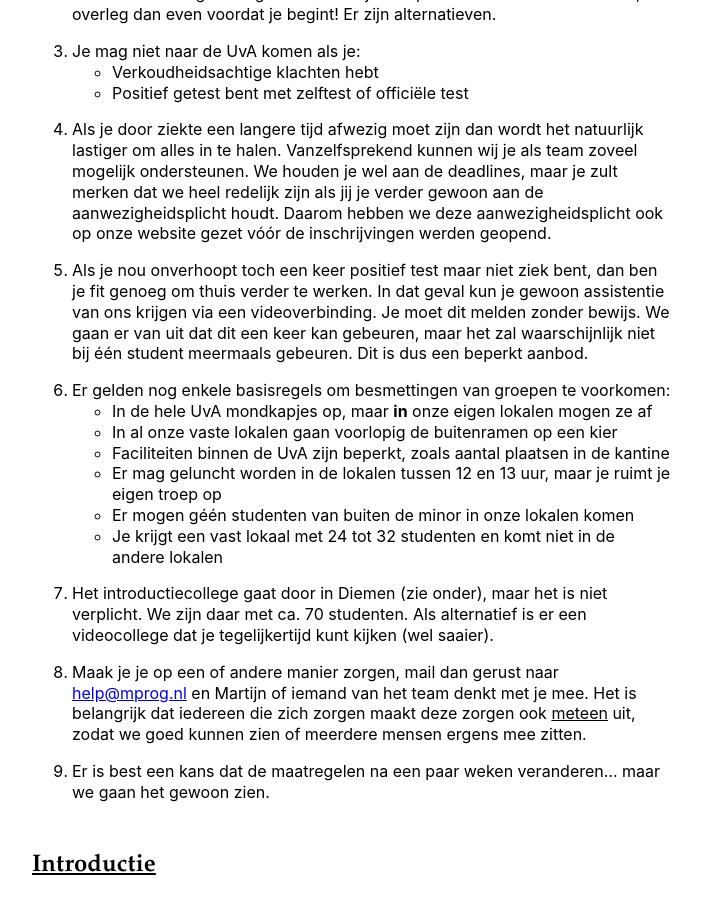
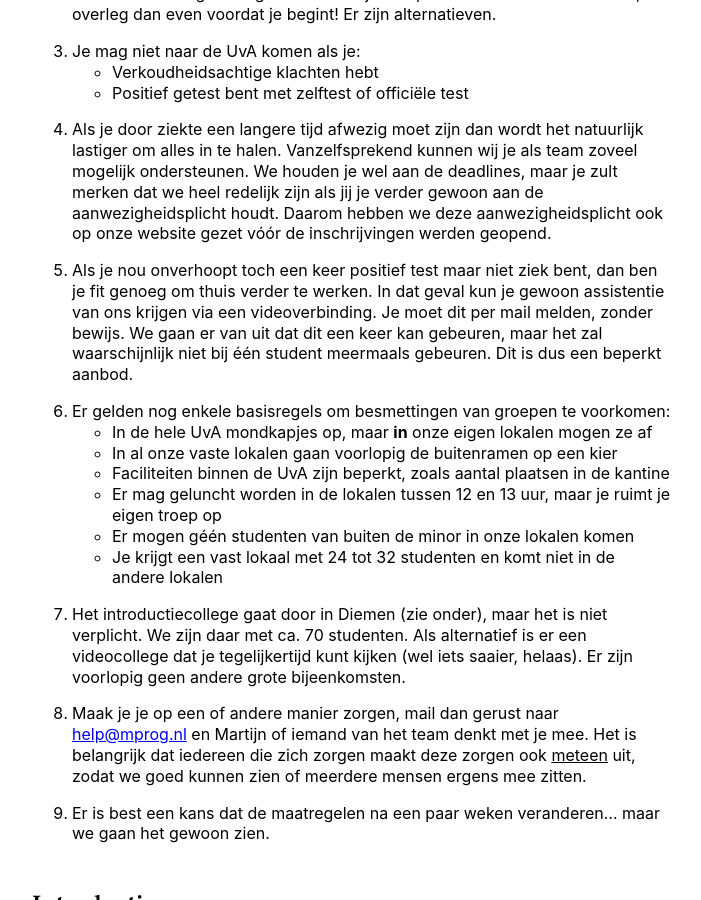
Before and after one commit to minprog/welkom, a Jekyll site: the page built from fulltime/index.md, in a window 1280 px wide and 900 px high, scrolled down 1346 px. Shown: the whole window, without its empty margins (288-989 px from the left). Built offline with Jekyll 4.4.1, drawn with Linux system fonts in a browser that asks for light colours; our own code applies the rules of GitHub Pages for plain Markdown files.

Commit message:
fulltime

```diff
--- a/fulltime/index.md
+++ b/fulltime/index.md
@@ -30,7 +30,7 @@ We hopen jullie allemaal te spreken in de eerste paar dagen van de minor, maar m
 
 4. Als je door ziekte een langere tijd afwezig moet zijn dan wordt het natuurlijk lastiger om alles in te halen. Vanzelfsprekend kunnen wij je als team zoveel mogelijk ondersteunen. We houden je wel aan de deadlines, maar je zult merken dat we heel redelijk zijn als jij je verder gewoon aan de aanwezigheidsplicht houdt. Daarom hebben we deze aanwezigheidsplicht ook op onze website gezet vóór de inschrijvingen werden geopend.
 
-5. Als je nou onverhoopt toch een keer positief test maar niet ziek bent, dan ben je fit genoeg om thuis verder te werken. In dat geval kun je gewoon assistentie van ons krijgen via een videoverbinding. Je moet dit melden zonder bewijs. We gaan er van uit dat dit een keer kan gebeuren, maar het zal waarschijnlijk niet bij één student meermaals gebeuren. Dit is dus een beperkt aanbod.
+5. Als je nou onverhoopt toch een keer positief test maar niet ziek bent, dan ben je fit genoeg om thuis verder te werken. In dat geval kun je gewoon assistentie van ons krijgen via een videoverbinding. Je moet dit per mail melden, zonder bewijs. We gaan er van uit dat dit een keer kan gebeuren, maar het zal waarschijnlijk niet bij één student meermaals gebeuren. Dit is dus een beperkt aanbod.
 
 6. Er gelden nog enkele basisregels om besmettingen van groepen te voorkomen:
     - In de hele UvA mondkapjes op, maar **in** onze eigen lokalen mogen ze af
@@ -40,7 +40,7 @@ We hopen jullie allemaal te spreken in de eerste paar dagen van de minor, maar m
     - Er mogen géén studenten van buiten de minor in onze lokalen komen
     - Je krijgt een vast lokaal met 24 tot 32 studenten en komt niet in de andere lokalen
 
-7. Het introductiecollege gaat door in Diemen (zie onder), maar het is niet verplicht. We zijn daar met ca. 70 studenten. Als alternatief is er een videocollege dat je tegelijkertijd kunt kijken (wel saaier).
+7. Het introductiecollege gaat door in Diemen (zie onder), maar het is niet verplicht. We zijn daar met ca. 70 studenten. Als alternatief is er een videocollege dat je tegelijkertijd kunt kijken (wel iets saaier, helaas). Er zijn voorlopig geen andere grote bijeenkomsten.
 
 8. Maak je je op een of andere manier zorgen, mail dan gerust naar <help@mprog.nl> en Martijn of iemand van het team denkt met je mee. Het is belangrijk dat iedereen die zich zorgen maakt deze zorgen ook <u>meteen</u> uit, zodat we goed kunnen zien of meerdere mensen ergens mee zitten.
 
```
